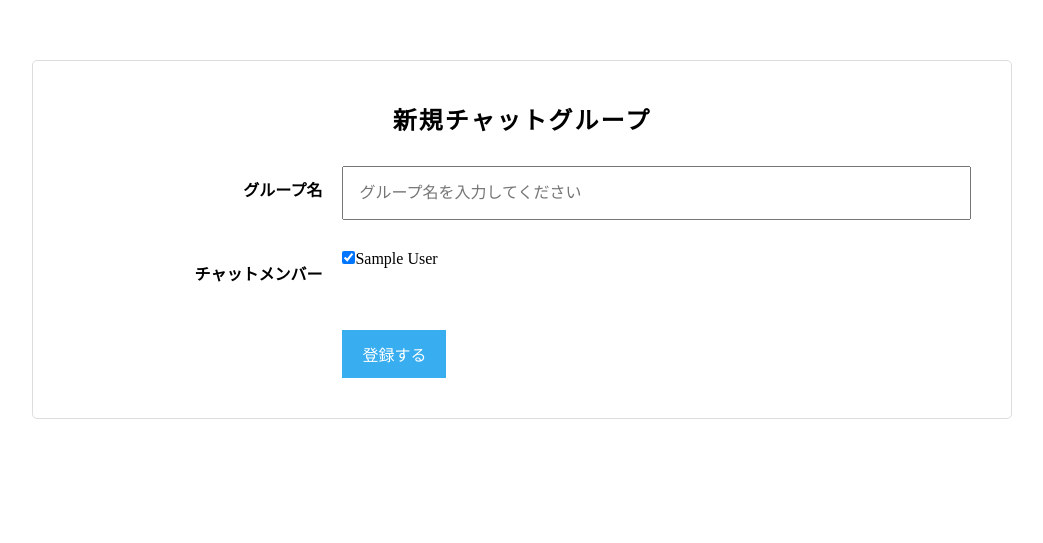
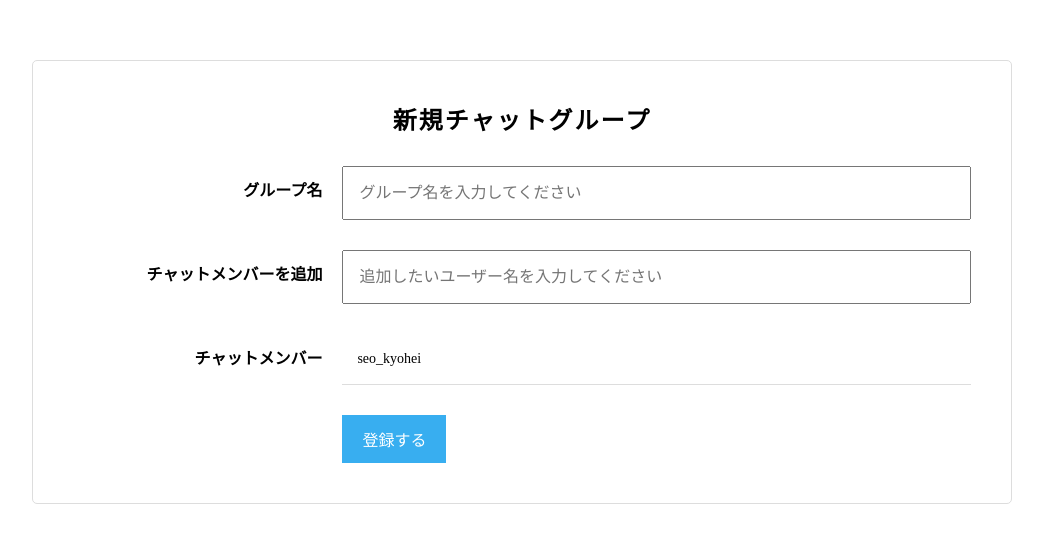
Before and after one commit to mako-to-f/chat-space, a Rails app: page /groups/new in a window 1280 px wide. Shown: the top 543 px of the page, without its empty margins (118-1161 px from the left). Run offline with Rails 7, Linux system fonts and the light colour scheme; the visitor is signed in with stand-in values (Sample User, id 1); style sheets or scripts are compiled from the project's sources; some libraries are stand-ins or nearby versions.

Commit message:
add_text-field_for_user-search

```diff
--- a/app/views/groups/_form.html.haml
+++ b/app/views/groups/_form.html.haml
@@ -11,31 +11,20 @@
     .chat-group-form__field--right
       = f.text_field :name, class: 'chat__group_name chat-group-form__input', placeholder: 'グループ名を入力してください'
   .chat-group-form__field.clearfix
-    / この部分はインクリメンタルサーチ（ユーザー追加の非同期化のときに使用します
-    /
-      <div class='chat-group-form__field--left'>
-      <label class="chat-group-form__label" for="chat_group_チャットメンバーを追加">チャットメンバーを追加</label>
-      </div>
-      <div class='chat-group-form__field--right'>
-      <div class='chat-group-form__search clearfix'>
-      <input class='chat-group-form__input' id='user-search-field' placeholder='追加したいユーザー名を入力してください' type='text'>
-      </div>
-      <div id='user-search-result'></div>
-      </div>
+    .chat-group-form__field--left
+      %label.chat-group-form__label{for: "chat_group_チャットメンバーを追加"} チャットメンバーを追加
+    .chat-group-form__field--right
+      .chat-group-form__search.clearfix
+        %input#user-search-field.chat-group-form__input{placeholder: "追加したいユーザー名を入力してください", type: "text"}/
+      #user-search-result
   .chat-group-form__field.clearfix
     .chat-group-form__field--left
       %label.chat-group-form__label{for: "chat_group_チャットメンバー"} チャットメンバー
     .chat-group-form__field--right
-      / グループ作成機能の追加時はここにcollection_check_boxesの記述を入れてください
-      = f.collection_check_boxes :user_ids, User.all, :id, :name
-      / この部分はインクリメンタルサーチ（ユーザー追加の非同期化のときに使用します
-      /
-        <div id='chat-group-users'>
-        <div class='chat-group-user clearfix' id='chat-group-user-22'>
-        <input name='chat_group[user_ids][]' type='hidden' value='22'>
-        <p class='chat-group-user__name'>seo_kyohei</p>
-        </div>
-        </div>
+      #chat-group-users
+        #chat-group-user-22.chat-group-user.clearfix
+          %input{name: "chat_group[user_ids][]", type: "hidden", value: "22"}/
+          %p.chat-group-user__name seo_kyohei
   .chat-group-form__field.clearfix
     .chat-group-form__field--left
     .chat-group-form__field--right
```
